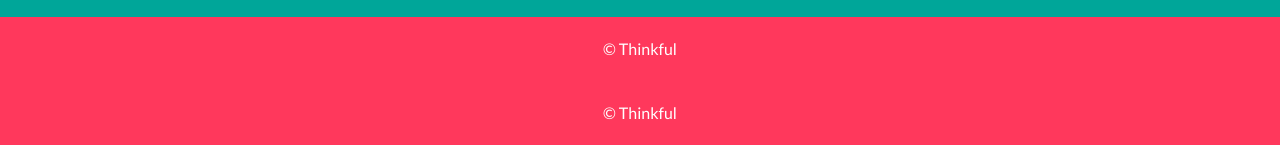
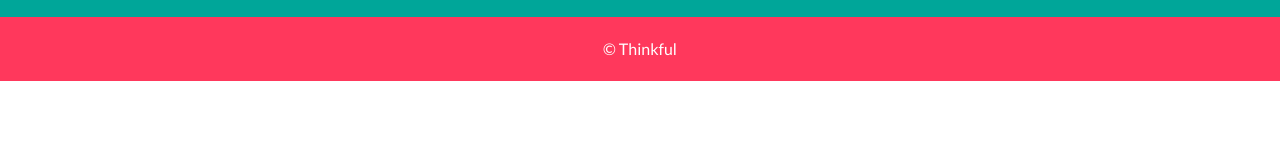
Before and after one commit to BwBuilds/Thinkful-Bnb, a plain HTML site: page index.html in a window 1280 px wide. Shown: the part 1292-1437 px from the top of the page. After the commit the page ends 1373 px from the top, so only its background shows below. Drawn offline with nearby package versions, Linux system fonts and the light colour scheme.

Commit message:
Update index.html

```diff
--- a/index.html
+++ b/index.html
@@ -183,9 +183,5 @@
     </footer>
   </body>
 </html>
-
-    <footer>
-      <p>© Thinkful</p>
-    </footer>
   </body>
 </html>
```
